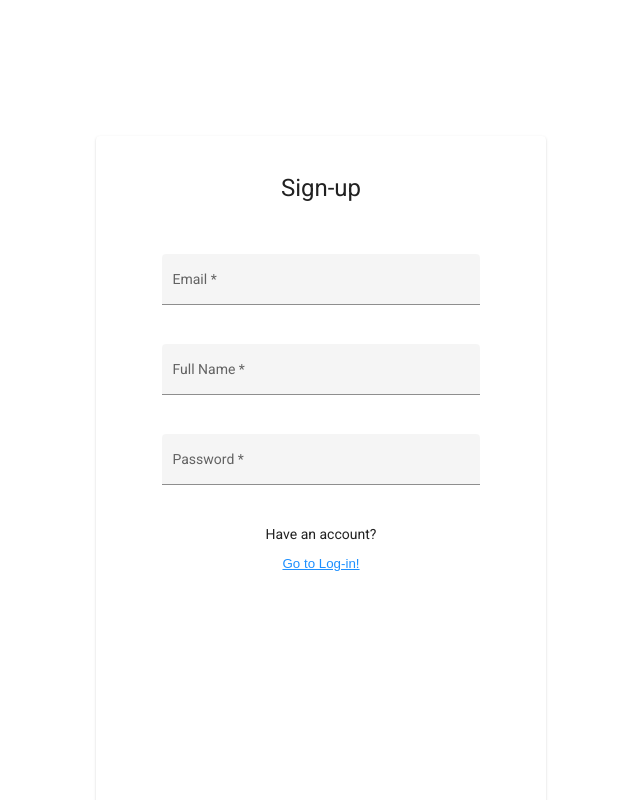
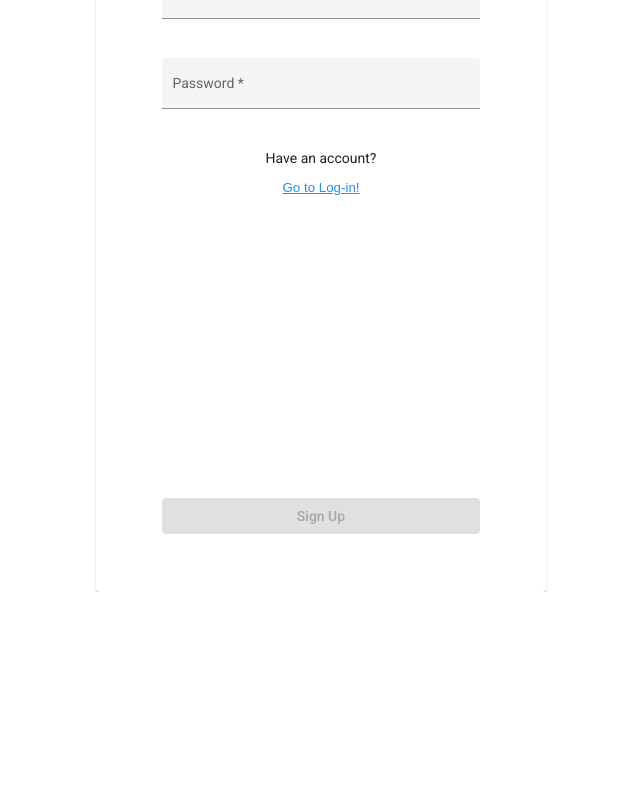
Before and after one commit to SebastianDochia/scaffold-app, an Angular app: page /auth in a window 1280 px wide. Shown: the part 440-1240 px from the top of the page, without its empty margins (319-959 px from the left). After the commit the page ends 1032 px from the top, so only its background shows below. Built offline with nearby package versions, Linux system fonts and the light colour scheme.

Commit message:
feat: form submit

```diff
--- a/src/app/auth/auth.component.html
+++ b/src/app/auth/auth.component.html
@@ -4,7 +4,8 @@
             <mat-card-content>
                 <h1>Log-in</h1>
                 <form class="auth-form"
-                      [formGroup]="logInForm">
+                      [formGroup]="logInForm"
+                      (ngSubmit)="onSubmitLogIn()">
                     <mat-form-field appearance="fill">
                         <mat-label>Email</mat-label>
                         <input matInput
@@ -25,7 +26,8 @@
                     </div>
                     <div class="spacer"></div>
                     <button mat-raised-button
-                            color="accent">Log in</button>
+                            color="accent"
+                            [disabled]="!logInForm.valid">Log In</button>
                 </form>
             </mat-card-content>
         </mat-card>
@@ -36,7 +38,8 @@
             <mat-card-content>
                 <h1>Sign-up</h1>
                 <form class="auth-form"
-                      [formGroup]="signUpForm">
+                      [formGroup]="signUpForm"
+                      (ngSubmit)="onSubmitSignUp()">
                     <mat-form-field appearance="fill">
                         <mat-label>Email</mat-label>
                         <input matInput
@@ -64,7 +67,8 @@
                     </div>
                     <div class="spacer"></div>
                     <button mat-raised-button
-                            color="accent">Log in</button>
+                            color="accent"
+                            [disabled]="!signUpForm.valid">Sign Up</button>
                 </form>
             </mat-card-content>
         </mat-card>
--- a/src/app/auth/auth.component.scss
+++ b/src/app/auth/auth.component.scss
@@ -1,7 +1,7 @@
 .auth-form-container {
     width: 450px;
     margin: auto;
-    margin-top: 45%;
+    margin-top: 200px;
     height: 800px;
 
     mat-card {
--- a/src/app/auth/auth.component.ts
+++ b/src/app/auth/auth.component.ts
@@ -27,4 +27,12 @@ export class AuthComponent {
   togglePage() {
     this.isLogPage = !this.isLogPage;
   }
+
+  onSubmitLogIn() {
+    console.log(this.logInForm.value);
+  }
+
+  onSubmitSignUp() {
+    console.log(this.signUpForm.value);
+  }
 }
--- a/src/app/edit-box/edit-box-container.componen.ts
+++ b/src/app/edit-box/edit-box-container.componen.ts
@@ -61,7 +61,6 @@ export class EditBoxComponent {
   });
 
   onFirstOptionNameChange() {
-
     this.systemConfig.specificOptions.optionName = this.servicesForm.get('firstOptionName')?.value;
   }
 
--- a/src/styles.scss
+++ b/src/styles.scss
@@ -1,9 +1,5 @@
 /* You can add global styles to this file, and also import other style files */
 
-html,
-body {
-    height: 100%;
-}
 body {
     margin: 0;
     font-family: Roboto, "Helvetica Neue", sans-serif;
```
